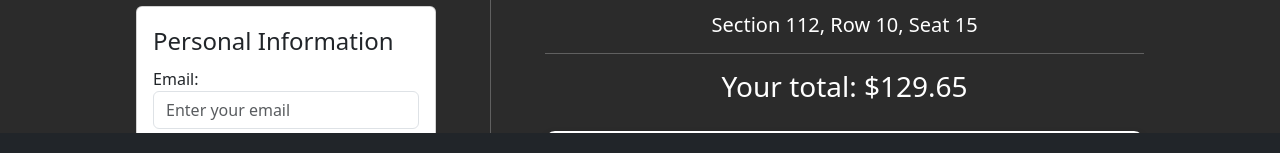
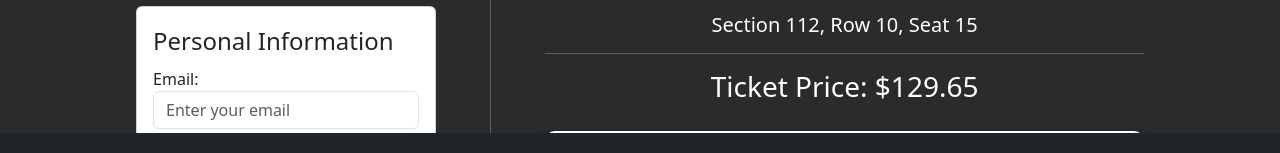
Before and after one commit to nasfurion/tickethub_webapp, a React (Vite) app: page / in a window 1280 px wide. Shown: the part 587-740 px from the top of the page. Built offline with nearby package versions, Linux system fonts and the light colour scheme.

Commit message:
Changed line of text

```diff
--- a/src/App.jsx
+++ b/src/App.jsx
@@ -284,7 +284,7 @@ function App() {
               <h5 className='text-center'>7:00 PM</h5>
               <h5 className='text-center'>Section 112, Row 10, Seat 15</h5>
               <hr />
-              <h3 className='text-center'>Your total: $129.65</h3>
+              <h3 className='text-center'>Ticket Price: $129.65</h3>
 
               <img src={scotiabank} className='venue' alt='Venue image'></img>
               <h3 className='text-center venue-text'>Scotiabank Centre - Halifax</h3>
```
